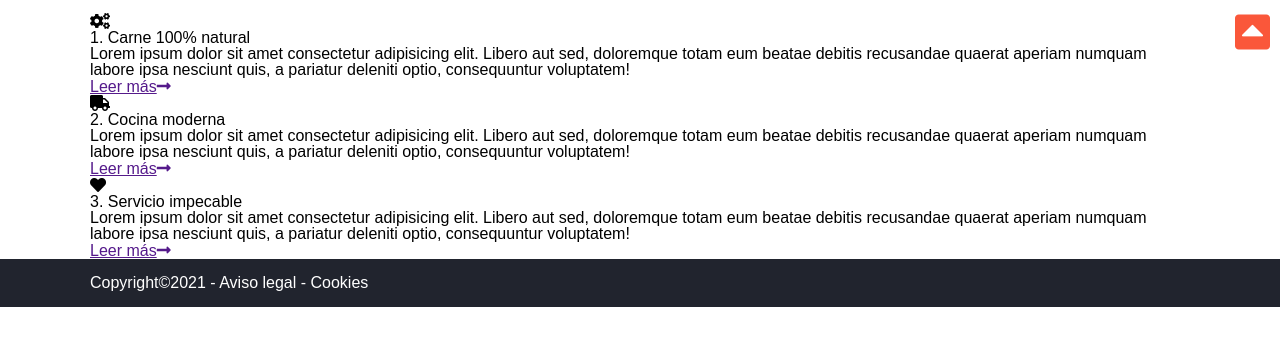
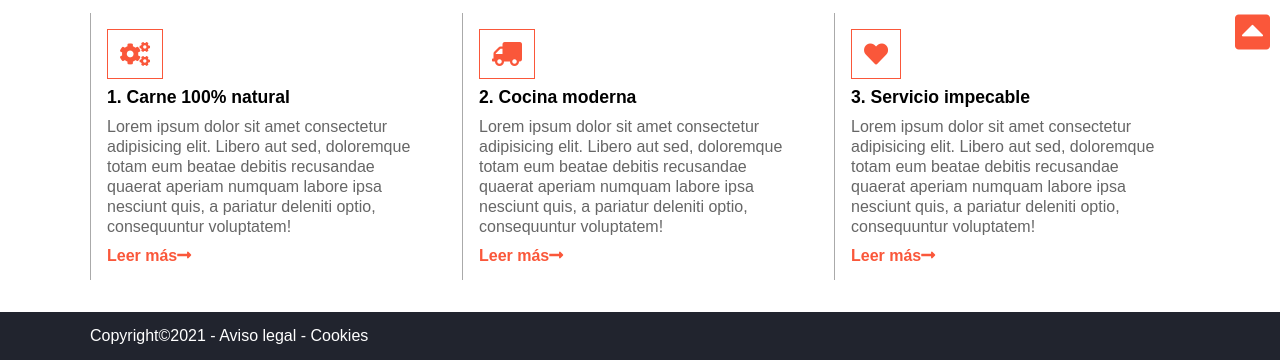
Before and after one commit to Cristian-GomezS/hamburgueseria, a plain HTML site: page index.html in a window 1280 px wide. Shown: the part 687-1047 px from the top of the page. Before the commit the page ends 994 px from the top, so only its background shows below. Drawn offline with Linux system fonts and the light colour scheme.

Commit message:
service terminado

```diff
--- a/css/style.css
+++ b/css/style.css
@@ -233,7 +233,7 @@ footer a:hover{
 /*INICIO DEL OURSERVICE*/
 
 main section{
-    padding: calc(var(--margingrid)*3) var(--margingrid);
+    padding: calc(var(--margingrid)*3) var(--margingrid) calc(var(--margingrid)*5) var(--margingrid);
 }
 
 main section h2{
@@ -268,11 +268,70 @@ main section .underline span{
 }
 
 
+main #ourservice .grid{
+    display: grid;
+}
+
+main #ourservice .grid article{
+    padding: calc(var(--margingrid)*2)0;
+    border-bottom: 1px solid  #aaa;
+}
+
+main #ourservice .grid article div i{
+    color: var(--colorprincipal);
+    font-size: 150%;
+    border: 1px solid var(--colorprincipal);
+    padding: 0.5em;
+}
+
+main #ourservice .grid article h3{
+    font-weight: 700;
+    margin: 10px 0;
+    font-size: 110%;
+}
+
+main section p{
+    color: #666;
+    line-height: 1.25;
+    margin-bottom: 10px;
+}
+
+.enlace{
+    text-decoration: none;
+    color: var(--colorprincipal);
+    font-weight: 700;
+}
+
+.fa-truck{
+    transform: rotateY(180deg);
+}
+
+
 /*FIN DEL OURSERVICE*/
 
 
 
 /*MEDIAQUERYS*/
+
+@media(min-width: 600px){
+    main #ourservice .grid{
+        grid-template-columns: repeat(2, 1fr);
+        gap: var(--margingrid);
+    }
+
+    main #ourservice .grid article:last-child{
+        grid-column: 1/3;
+    }
+
+    main #ourservice .grid article{
+        border-bottom: 0px;
+        border-left: 1px solid #aaa;
+        padding: var(--margingrid);
+    }
+
+}
+
+
 
 @media(min-width: 768px){
     header .nav-top a span{
@@ -285,7 +344,17 @@ main section .underline span{
     footer{
         text-align: left;
     }
+
+    main #ourservice .grid{
+        grid-template-columns: repeat(3, 1fr);
+    }
+
+    main #ourservice .grid article:last-child{
+        grid-column: 3/4;
+    }
 }
+
+
 
 @media (min-width: 1004px){
     header .hamburguesa{
```
